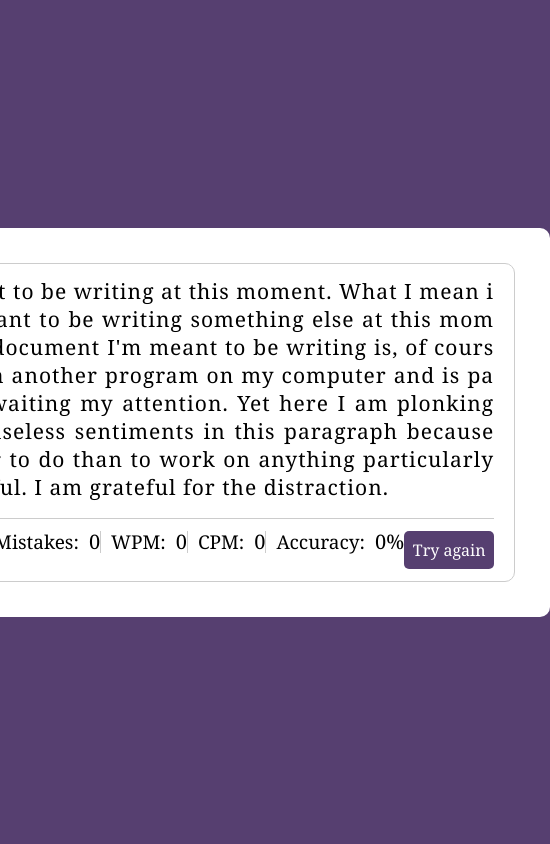
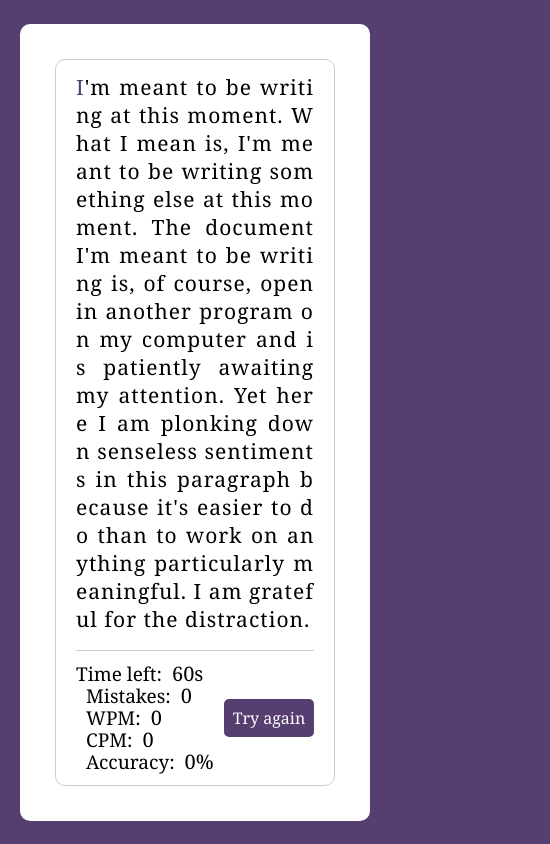
Before and after one commit to Bra11don/typing-speed, a plain HTML site: page index.html in a window 390 px wide. Shown: the whole page, 550 px wide, since content can reach past the window. Drawn offline with Linux system fonts and the light colour scheme; a web font is replaced by a local one.

Commit message:
inserted media queries

```diff
--- a/styles.css
+++ b/styles.css
@@ -146,3 +146,44 @@ body{
     font-weight: 500;
 
 }
+
+@media screen and (max-width: 720px) {
+
+    .wrapper{
+        width: 350px;
+        background-color: #fff;
+        padding: 35px;
+        border-radius: 10px;
+    }
+
+    .content-box .content{
+        display: flex;
+        justify-content: space-between;
+        margin-top: 17px;
+        padding: 12px 0;
+        border-top: 1px solid #ccc;
+        align-items: center;
+    }
+    .content .result-details{
+        display: block;
+        width: calc(100% - 110px);
+        font-size: 15px;
+        justify-content: space-between;
+
+    }
+
+    .result-details li{
+        list-style: none;
+        display: flex;
+        height: 22px;
+        align-items: center;
+        border: 30px 0;
+    }
+
+    .result-details li:not(:first-child){
+        border-left: 1px ;
+        padding-left: 10px;
+    }
+
+
+}
```
